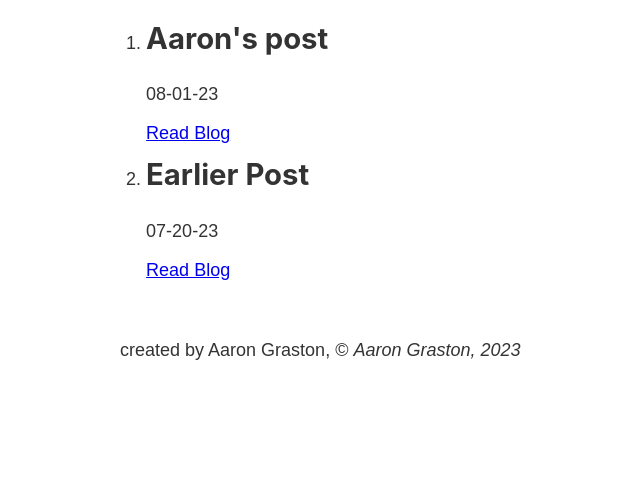
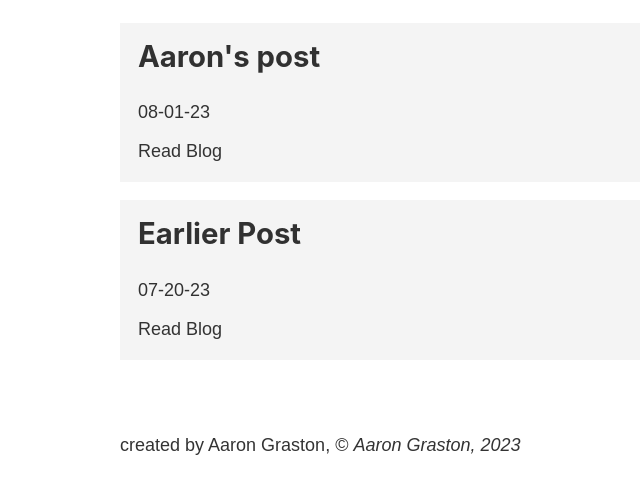
Before and after one commit to aagraston/gatsby-bootcamp, a Gatsby site: page /blog in a window 1280 px wide. Shown: the part 393-886 px from the top of the page, without its empty margins (163-803 px from the left). Before the commit the page ends 800 px from the top, so only its background shows below. Built offline with nearby package versions, Linux system fonts and the light colour scheme; Gatsby itself is replaced by a stand-in of ours.

Commit message:
styling for the blog

```diff
--- a/src/components/footer.js
+++ b/src/components/footer.js
@@ -1,5 +1,6 @@
 import React from "react";
 import {graphql, useStaticQuery} from 'gatsby';
+import * as footerStyles from './footer.module.scss'
 
 const Footer = () => {
   const data = useStaticQuery(graphql`
@@ -12,7 +13,7 @@
   }
   `)
   return (
-    <footer>
+    <footer className={footerStyles.footer}>
       <p>created by {data.site.siteMetadata.author}, © <em>{data.site.siteMetadata.author}, 2023</em></p>
     </footer>
   );
--- /dev/null
+++ b/src/components/footer.module.scss
@@ -0,0 +1,3 @@
+.footer {
+  margin-top: 3rem;
+}
--- a/src/pages/blog.js
+++ b/src/pages/blog.js
@@ -1,6 +1,7 @@
 import React from "react";
 import Layout from "../components/layout";
 import { Link, graphql, useStaticQuery } from "gatsby";
+import * as blogStyles from "./blog.module.scss";
 
 const BlogPage = () => {
   const data = useStaticQuery(graphql`
@@ -24,12 +25,12 @@
   return (
     <Layout>
       <h1>Blog</h1>
-      <ol>
+      <ol className={blogStyles.posts}>
         {data.allMarkdownRemark.edges.map((edge) => {
-          const slug = edge.node.fields.slug
-          const linkString = `/blog/${slug}`
-          return(
-            <li>
+          const slug = edge.node.fields.slug;
+          const linkString = `/blog/${slug}`;
+          return (
+            <li className={blogStyles.post}>
               <h2>{edge.node.frontmatter.title}</h2>
               <p>{edge.node.frontmatter.date}</p>
               <p>
--- /dev/null
+++ b/src/pages/blog.module.scss
@@ -0,0 +1,18 @@
+.posts {
+  list-style-type: none;
+  margin: 0;
+}
+
+.post {
+  margin: 1rem 0;
+  background: #f4f4f4;
+  padding: 1rem;
+
+  a {
+
+    color: #333333;
+    display: block;
+
+    text-decoration: none;
+  }
+}
```
